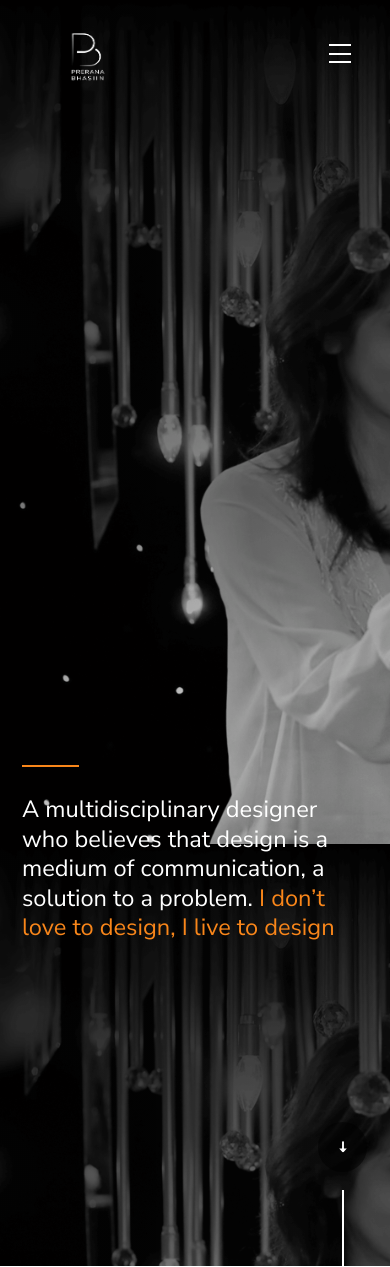
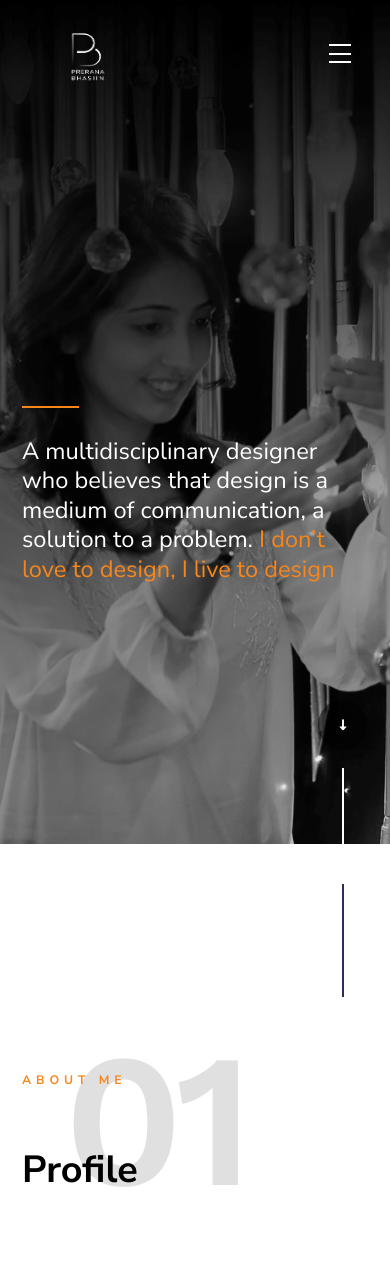
Before and after one commit to ImCalm9/DesignFullyYours, a PHP site: page /index.php in a window 390 px wide. Shown: the top 1267 px of the page. Run offline with PHP 8.4, Linux system fonts and the light colour scheme.

Commit message:
removed text height

```diff
--- a/css/main.css
+++ b/css/main.css
@@ -2090,7 +2090,6 @@ input::-moz-focus-inner {
     /*background-image: url('/DesignFullyYours/images/hero-bg-768.png');*/
     background: url('/images/hero-bg-3000.png') 80% 10% fixed;
     background-size: cover;
-    height: 150vh;
   }
 }
 
```
